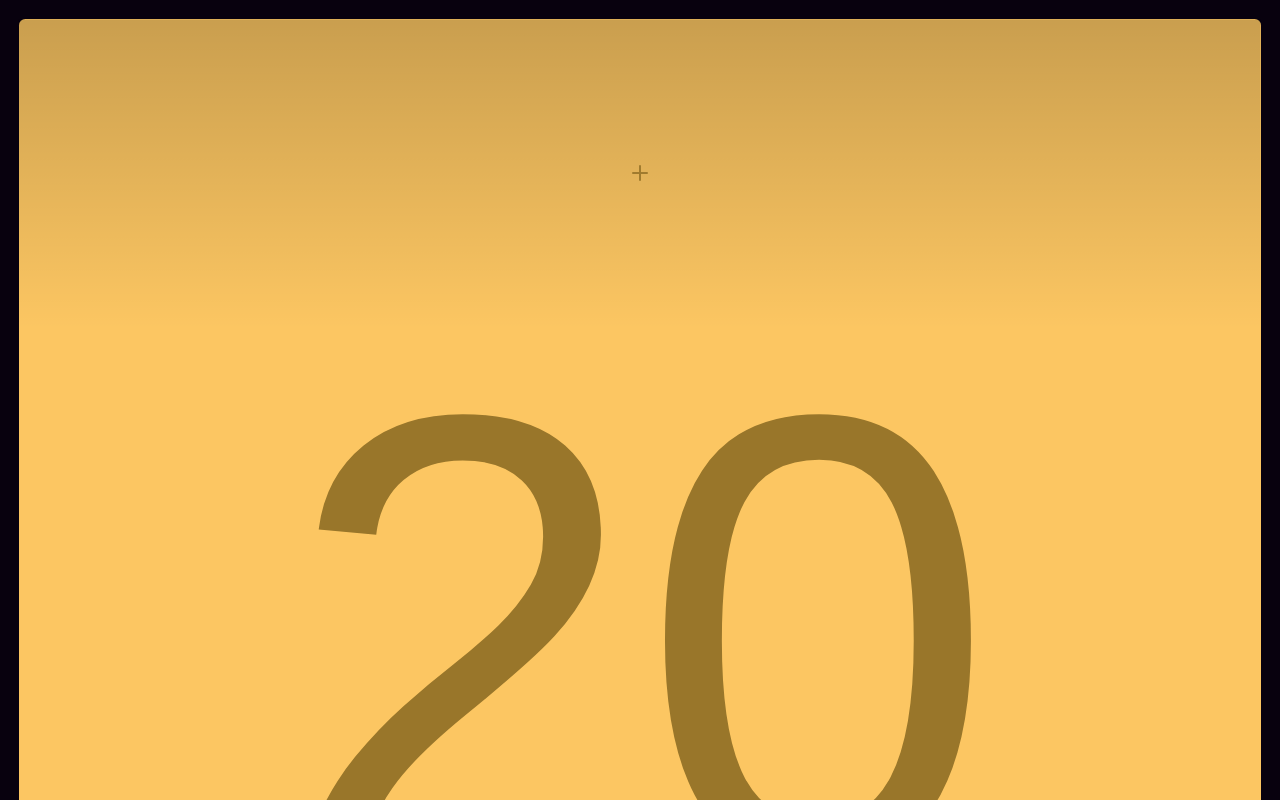
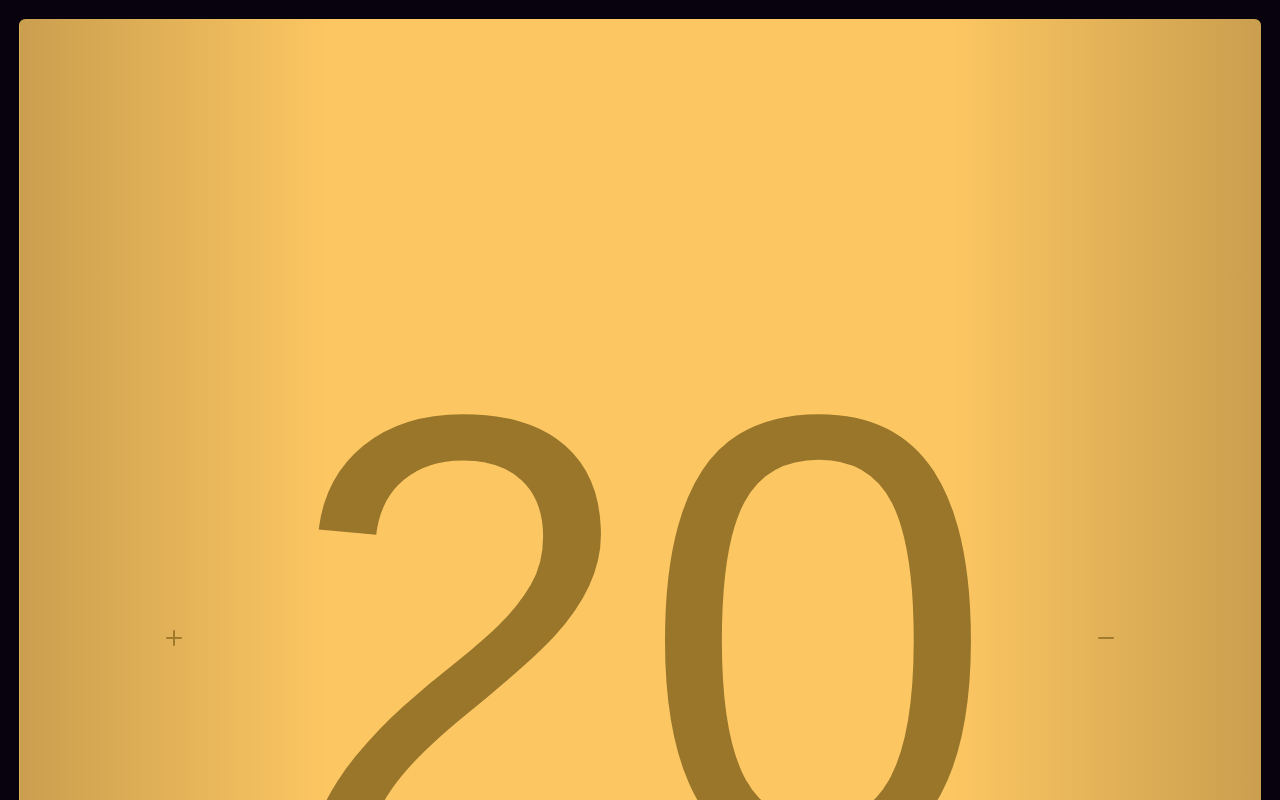
Before and after one commit to h2xd/mtg-token, a Vue app: page / in a window 1280 px wide. Shown: the top 800 px of the page. Built offline with nearby package versions, Linux system fonts and the light colour scheme.

Commit message:
feat(life): move buttons to left and right

```diff
--- a/src/components/LifePointsCounter.vue
+++ b/src/components/LifePointsCounter.vue
@@ -118,9 +118,9 @@ export default defineComponent({
 
 .button {
   position: absolute;
-  left: 0;
-  width: 100%;
-  height: 25%;
+  top: 0;
+  width: 25%;
+  height: 100%;
 
   background-color: transparent;
   border: 0;
@@ -140,7 +140,7 @@ export default defineComponent({
   left: 0;
   width: 100%;
   height: 100%;
-  background: linear-gradient(rgba(0, 0, 0, 0), rgba(0, 0, 0, 0.2));
+  background: linear-gradient(90deg, rgba(0, 0, 0, 0), rgba(0, 0, 0, 0.2));
 }
 
 .button:active svg {
@@ -149,7 +149,7 @@ export default defineComponent({
 }
 
 .raise {
-  top: 0;
+  left: 0;
 }
 
 .raise::before {
@@ -157,6 +157,6 @@ export default defineComponent({
 }
 
 .reduce {
-  bottom: 0;
+  right: 0;
 }
 </style>
```
